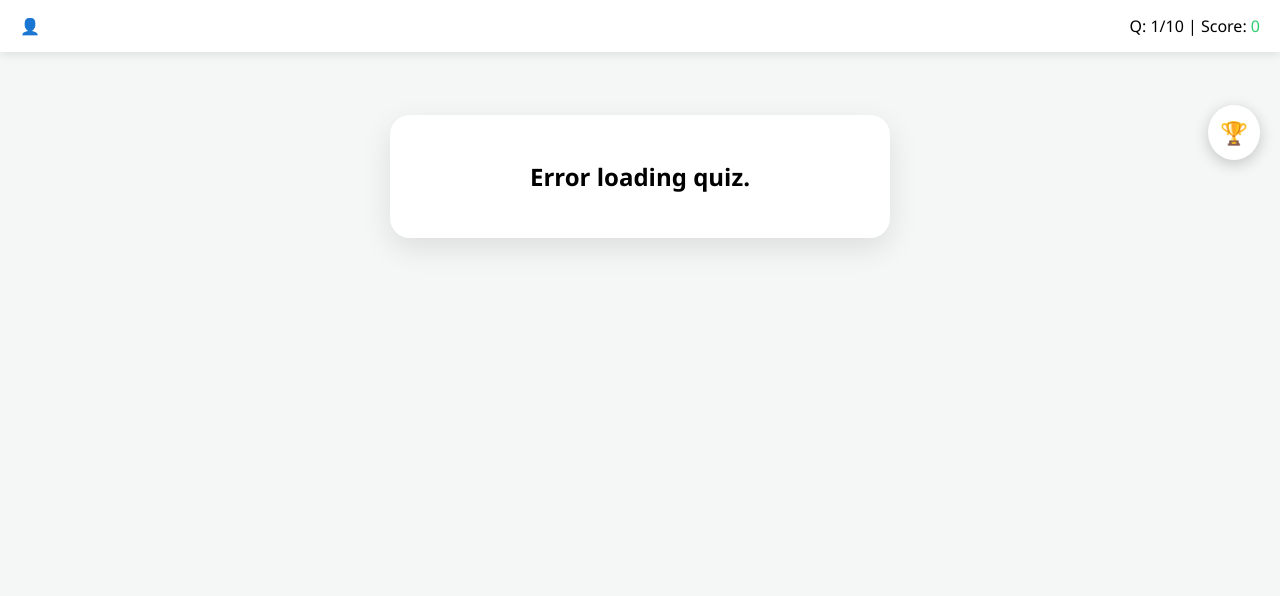
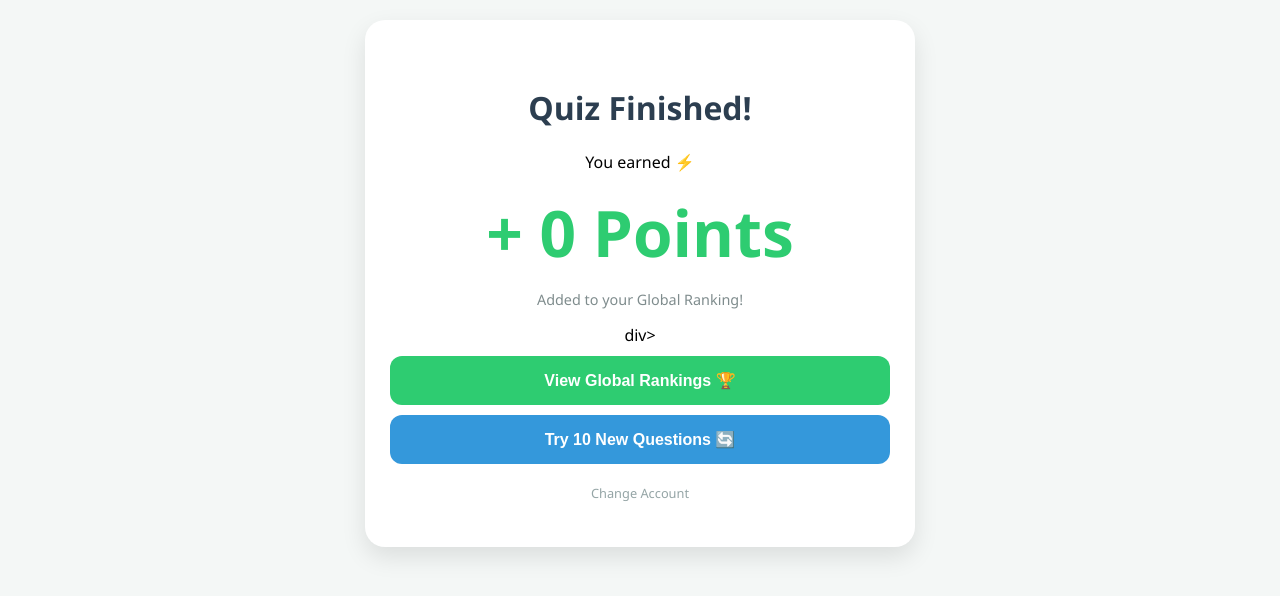
Before and after one commit to hackmego07-prog/python-quiz-live, a Flask app: template templates/quiz.html in a window 1280 px wide. Shown: the top 596 px of the page. Run offline with Flask 3, Linux system fonts and the light colour scheme; the template is opened without the code that fills it: most values are stand-ins (such as "Sample title", 1, 10 or a date in 2020).

Commit message:
Update quiz.html

```diff
--- a/templates/quiz.html
+++ b/templates/quiz.html
@@ -1,161 +1,204 @@
 <!DOCTYPE html>
-<html>
+<html lang="en">
 <head>
-    <title>Python Quiz - Kai.pycourse</title>
+    <meta charset="UTF-8">
     <meta name="viewport" content="width=device-width, initial-scale=1.0">
+    <title>Python Infinity Quiz</title>
     <style>
-        :root { --primary: #3498db; --success: #2ecc71; --dark: #2c3e50; }
-        body { font-family: 'Segoe UI', sans-serif; background: #f4f7f6; margin: 0; padding: 15px; }
+        :root {
+            --primary: #3498db;
+            --success: #2ecc71;
+            --danger: #e74c3c;
+            --bg: #f4f7f6;
+            --dark: #2c3e50;
+        }
+        body {
+            font-family: 'Segoe UI', sans-serif;
+            background: var(--bg);
+            display: flex;
+            justify-content: center;
+            padding: 20px;
+            margin: 0;
+        }
+        #quiz-box {
+            background: white;
+            padding: 25px;
+            border-radius: 20px;
+            box-shadow: 0 10px 25px rgba(0,0,0,0.1);
+            width: 100%;
+            max-width: 500px;
+        }
+        .header {
+            display: flex;
+            justify-content: space-between;
+            align-items: center;
+            border-bottom: 2px solid #f0f0f0;
+            padding-bottom: 15px;
+            margin-bottom: 20px;
+        }
+        .user-info { font-weight: bold; color: var(--primary); }
+        .stats { font-size: 0.9rem; color: #7f8c8d; }
 
-        /* 1. Header Stats Fixed at Top */
-        .header { display: flex; justify-content: space-between; position: fixed; top: 0; left: 0; width: 100%; background: white; padding: 15px 20px; z-index: 1000; box-shadow: 0 2px 10px rgba(0,0,0,0.1); box-sizing: border-box; }
-
-        /* 2. Question Box Centering */
-        #quiz-box {
-            margin-top: 100px;
-            background: white; padding: 25px; border-radius: 20px;
-            box-shadow: 0 10px 30px rgba(0,0,0,0.1); max-width: 450px;
-            margin-left: auto; margin-right: auto; text-align: center;
-        }
-
-        /* 3. Trophy Menu Icon */
-        #leaderboard-icon {
-            position: fixed; top: 105px; right: 20px; z-index: 1001;
-            background: white; padding: 12px; border-radius: 50%;
-            box-shadow: 0 4px 15px rgba(0,0,0,0.2); cursor: pointer; font-size: 1.4rem;
-        }
+        #question-text { font-size: 1.2rem; color: var(--dark); margin-bottom: 20px; min-height: 3em; }
 
         .option-btn {
-            display: block; width: 100%; padding: 15px; margin: 10px 0;
-            border: 2px solid #eee; border-radius: 12px; background: white;
-            font-size: 1rem; cursor: pointer; transition: 0.3s;
+            display: block;
+            width: 100%;
+            padding: 15px;
+            margin: 10px 0;
+            border: 2px solid #eee;
+            border-radius: 12px;
+            cursor: pointer;
+            background: white;
+            font-size: 1rem;
+            transition: all 0.2s ease;
+            text-align: left;
+            outline: none;
         }
+        .option-btn:hover { border-color: var(--primary); background: #fcfcfc; }
+        .option-btn:disabled { cursor: not-allowed; opacity: 0.8; }
 
-        /* 4. Button Centering Fix */
-        .btn {
-            display: block; width: 100%; max-width: 280px; padding: 18px;
-            margin: 15px auto; border: none; border-radius: 12px;
-            font-weight: bold; font-size: 1.1rem; color: white;
-            cursor: pointer; text-align: center; text-decoration: none;
-            box-sizing: border-box;
+        .final-card { text-align: center; padding: 20px 0; }
+        .score-big { font-size: 4rem; font-weight: bold; color: var(--success); margin: 10px 0; }
+
+        .nav-btn {
+            display: block;
+            width: 100%;
+            padding: 15px;
+            margin-top: 10px;
+            border: none;
+            border-radius: 12px;
+            color: white;
+            font-weight: bold;
+            text-decoration: none;
+            cursor: pointer;
+            font-size: 1rem;
         }
-
-        /* Modal Styles */
-        #rankModal { display:none; position: fixed; z-index: 2000; left: 0; top: 0; width: 100%; height: 100%; background: rgba(0,0,0,0.8); backdrop-filter: blur(5px); }
-        .modal-card { margin: 15% auto; width: 85%; max-width: 360px; background: white; padding: 25px; border-radius: 20px; position: relative; }
-        .leaderboard-scroll { max-height: 350px; overflow-y: auto; margin-top: 20px; }
-        table { width: 100%; border-collapse: collapse; }
-        td { padding: 12px 5px; border-bottom: 1px solid #eee; text-align: left; }
     </style>
 </head>
 <body>
-    <div class="header">
-        <div style="font-weight: bold; color: var(--primary);">👤 {{ session['user'] }}</div>
-        <div>Q: <span id="q-count">1</span>/10 | Score: <span id="score-val" style="color:var(--success)">0</span></div>
-    </div>
-
-    <div id="leaderboard-icon" onclick="openRankModal()">🏆</div>
 
 <div id="quiz-box">
-        <div id="game-ui">
-            <h2 id="question-text">Loading Questions...</h2>
-            <div id="options-container"></div>
+    <div class="header">
+        <div class="user-info">👤 {{ username }}</div>
+        <div class="stats">
+            Q: <span id="q-count">0</span>/10 |
+            Score: <span id="score-val" style="color: var(--success);">0</span>
         </div>
     </div>
 
-    <div id="rankModal">
-        <div class="modal-card">
-            <span onclick="closeRankModal()" style="position: absolute; right: 20px; top: 15px; font-size: 30px; cursor: pointer;">&times;</span>
-            <h2 style="margin-top:0">Top 20 Players</h2>
-            <div id="modal-content" class="leaderboard-scroll"></div>
+    <div id="game-ui">
+        <h3 id="question-text">Loading the challenge...</h3>
+        <div id="options"></div>
     </div>
 </div>
 
 <script>
-        let questions = [];
-        let currentIdx = 0;
+    // 1. RECEIVE RANDOM 10 QUESTIONS FROM FLASK
+    const questions = {{ questions|tojson }};
+    let currentIndex = 0;
     let totalScore = 0;
 
-        async function loadQuiz() {
-            try {
-                const res = await fetch('/get_questions'); // Link to app.py route
-                questions = await res.json();
-                if (questions.length > 0) {
-                    showQuestion();
-                } else {
-                    document.getElementById('question-text').innerText = "No questions found.";
-                }
-            } catch (err) {
-                document.getElementById('question-text').innerText = "Error loading quiz.";
-            }
+    const questionText = document.getElementById('question-text');
+    const optionsDiv = document.getElementById('options');
+    const qCount = document.getElementById('q-count');
+    const scoreVal = document.getElementById('score-val');
+
+    // 2. LOAD THE CURRENT QUESTION
+    function loadQuestion() {
+        if (currentIndex >= questions.length) {
+            finishQuiz();
+            return;
         }
 
-        function showQuestion() {
-            if (currentIdx >= questions.length) { return finishQuiz(); }
-            const q = questions[currentIdx];
-            document.getElementById('q-count').innerText = currentIdx + 1;
-            document.getElementById('question-text').innerText = q.question;
+        const qData = questions[currentIndex];
 
-            const container = document.getElementById('options-container');
-            container.innerHTML = '';
+        // Update Stats
+        qCount.innerText = (currentIndex + 1);
+        scoreVal.innerText = totalScore;
 
-            q.options.forEach(opt => {
+        // Set Question Text
+        questionText.innerText = qData.question;
+
+        // Clear old options and Shuffle current ones
+        optionsDiv.innerHTML = '';
+        let shuffledOptions = [...qData.options].sort(() => Math.random() - 0.5);
+
+        shuffledOptions.forEach(opt => {
             const btn = document.createElement('button');
             btn.className = 'option-btn';
             btn.innerText = opt;
-                btn.onclick = () => checkAnswer(opt, q.ans, btn);
-                container.appendChild(btn);
+            btn.onclick = () => checkAnswer(btn, opt, qData.ans);
+            optionsDiv.appendChild(btn);
         });
     }
 
-        function checkAnswer(choice, correct, btn) {
-            const btns = document.querySelectorAll('.option-btn');
-            btns.forEach(b => b.disabled = true);
+    // 3. LOGIC FOR CLICKING AN ANSWER
+    function checkAnswer(selectedBtn, choice, correct) {
+        const allButtons = document.querySelectorAll('.option-btn');
+        allButtons.forEach(b => b.disabled = true); // Stop multiple clicks
 
         if (choice === correct) {
-                btn.style.background = '#2ecc71';
-                btn.style.color = 'white';
+            selectedBtn.style.background = "var(--success)";
+            selectedBtn.style.color = "white";
+            selectedBtn.style.borderColor = "var(--success)";
             totalScore += 10;
-                document.getElementById('score-val').innerText = totalScore;
         } else {
-                btn.style.background = '#e74c3c';
-                btn.style.color = 'white';
+            selectedBtn.style.background = "var(--danger)";
+            selectedBtn.style.color = "white";
+            selectedBtn.style.borderColor = "var(--danger)";
+
+            // Highlight the correct answer so user learns
+            allButtons.forEach(b => {
+                if(b.innerText === correct) {
+                    b.style.borderColor = "var(--success)";
+                    b.style.borderWidth = "3px";
                 }
-            setTimeout(() => { currentIdx++; showQuestion(); }, 1000);
+            });
         }
 
+        // Wait 1.5 seconds before next question
+        setTimeout(() => {
+            currentIndex++;
+            loadQuestion();
+        }, 1500);
+    }
+
+    // 4. END GAME AND SAVE TO DATABASE
     async function finishQuiz() {
-            await fetch('/update_score', {
+        // Save score to Flask via the /save_score route
+        await fetch('/save_score', {
             method: 'POST',
-                headers: {'Content-Type': 'application/json'},
-                body: JSON.stringify({points: totalScore})
+            headers: { 'Content-Type': 'application/json' },
+            body: JSON.stringify({ score: totalScore })
         });
 
-            // Result Screen with Centered Buttons
+        // Show Final UI
         document.getElementById('quiz-box').innerHTML = `
-                <h1 style="color: var(--dark); margin-top: 0;">Finished!</h1>
-                <div style="font-size: 3.5rem; font-weight: bold; color: var(--success); margin: 20px 0;">+ ${totalScore}</div>
-                <div style="display: flex; flex-direction: column; align-items: center;">
-                    <a href="/leaderboard" class="btn" style="background: var(--success);">View Rankings 🏆</a>
-                    <button onclick="location.reload()" class="btn" style="background: var(--primary);">Play Again 🔄</button>
-                    <a href="/logout" style="margin-top:20px; color:#95a5a6; text-decoration:none; font-size:0.9rem;">Sign Out</a>
+            <div class="final-card">
+                <h1 style="color: var(--dark);">Quiz Finished!</h1>
+                <p>You earned ⚡</p>
+<div class="score-big">+ ${totalScore} Points</div>
+<p style="font-size: 0.9rem; color: #7f8c8d;">Added to your Global Ranking!</p>
+
+div>
+
+                <button onclick="window.location.href='/leaderboard'" class="nav-btn" style="background: var(--success);">
+                    View Global Rankings 🏆
+                </button>
+
+                <button onclick="location.reload()" class="nav-btn" style="background: var(--primary);">
+                    Try 10 New Questions 🔄
+                </button>
+
+                <a href="/logout" style="display:block; margin-top:20px; color:#95a5a6; text-decoration:none; font-size:0.8rem;">Change Account</a>
             </div>
         `;
     }
 
-        function openRankModal() {
-            document.getElementById("rankModal").style.display = "block";
-            fetch('/api/leaderboard').then(res => res.json()).then(data => {
-                let html = '<table>';
-                data.forEach((p, i) => {
-                    html += `<tr><td style="font-weight:bold; color:var(--primary)">#${i+1}</td><td>${p[0]}</td><td style="text-align:right; font-weight:bold; color:var(--success)">${p[1]}</td></tr>`;
-                });
-                document.getElementById("modal-content").innerHTML = html + '</table>';
-            });
-        }
-        function closeRankModal() { document.getElementById("rankModal").style.display = "none"; }
+    // Initialize
+    loadQuestion();
+</script>
 
-        loadQuiz();
-    </script>
 </body>
 </html>
```
Lines whose indentation alone changed are shown as unchanged.
